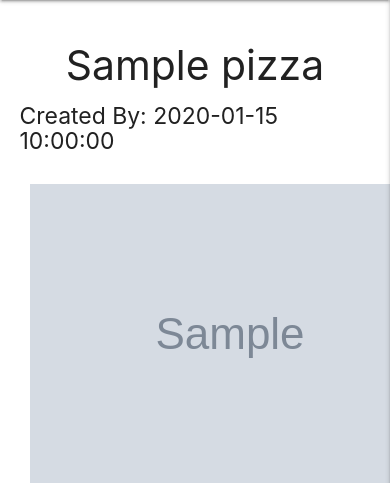
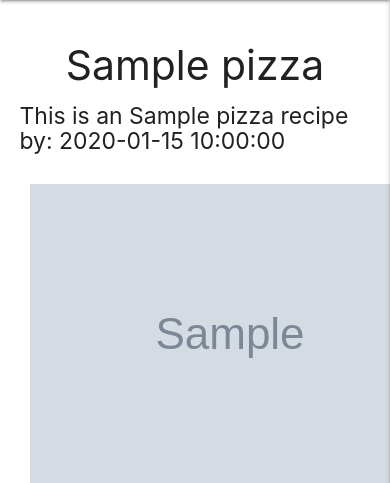
Before and after one commit to Code-Institute-Submissions/MomciloDordevic-MS3, a Flask app: template templates/full_recipe.html in a window 390 px wide; the page is wider, and only the part inside the window is pictured. Shown: the part 56-539 px from the top of that part. Run offline with Flask 2, Linux system fonts and the light colour scheme; the template is opened without the code that fills it: most values are stand-ins (such as "Sample title", 1, 10 or a date in 2020); grey boxes marked "Sample" are stand-in pictures; some libraries are stand-ins or nearby versions.

Commit message:
fixed a few things while being on a mession with my mentor, doing css and responsiveness next

```diff
--- a/templates/add_recipe.html
+++ b/templates/add_recipe.html
@@ -38,7 +38,7 @@
                 <div class="row">
                     <div class="input-field col s12">
                         <i class="far fa-image prefix form-icon"></i>
-                        <input type="url" id="image_url" name="image_url" class="validate" pattern="https?://.+">
+                        <input type="url" id="image_url" name="image_url" class="validate" pattern="https?://.+" required>
                         <label for="image_url">Recipe Image URL</label>
                     </div>
                 </div>
--- a/templates/full_recipe.html
+++ b/templates/full_recipe.html
@@ -6,8 +6,7 @@
             {{ pizza.recipe_name }}
         </h3>
     </div>
-    <h5> Created By:
-        {{ pizza.created_by }}</h5>
+    <h5> This is an {{ pizza.category_name }} recipe by: {{ pizza.created_by }}</h5>
 </div>
 
 <section>
--- a/templates/pizzas.html
+++ b/templates/pizzas.html
@@ -52,7 +52,7 @@
                         By: {{ pizza.created_by }}
                     </span>
                 </div>
-                {% if session.user|lower == pizza.created_by|lower %}
+                {% if session.user|lower == pizza.created_by|lower or session.user|lower == "admin" %}
                 <div class="row center-align">
                     <div class="col s12">
                         <div class="col s6 m6">
```
